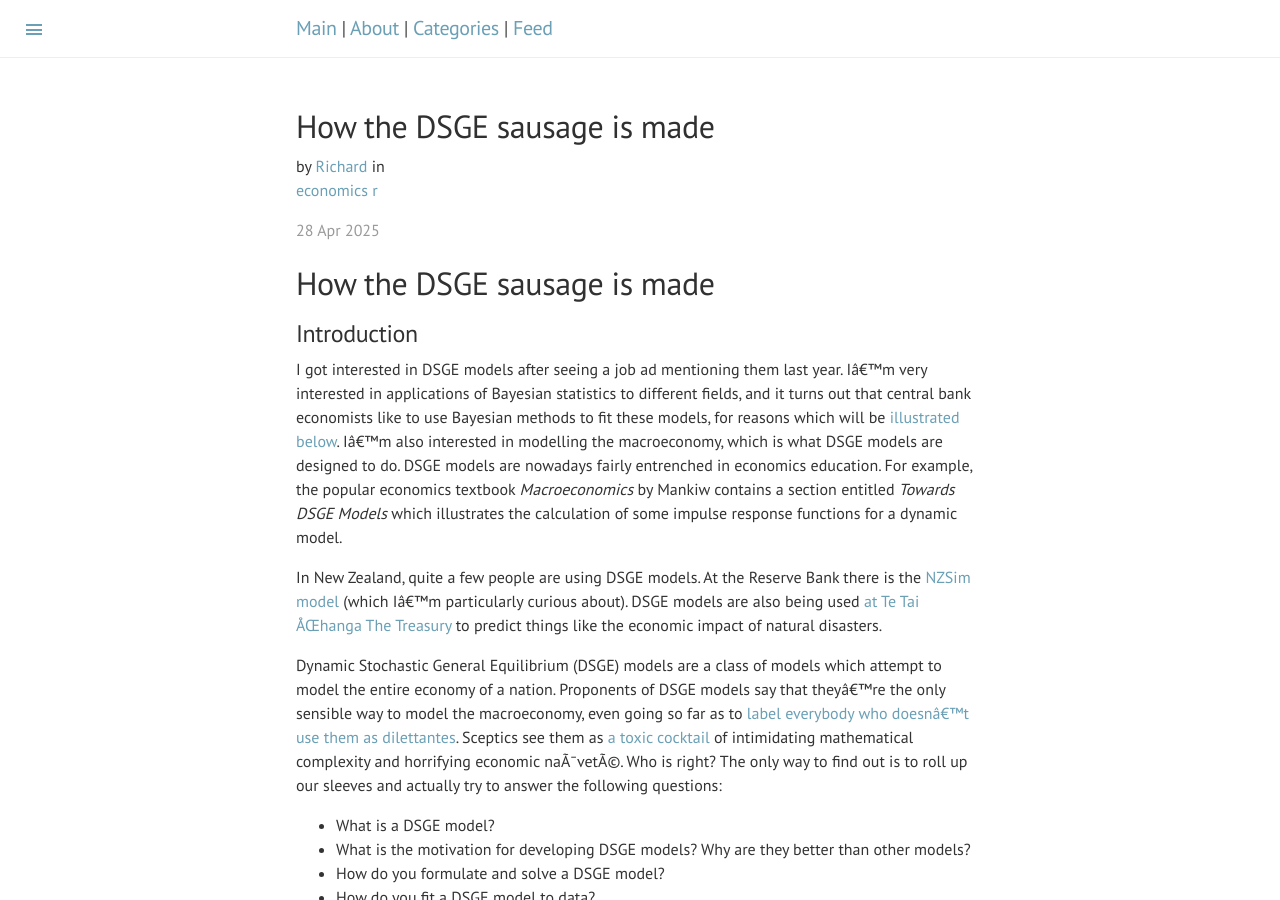
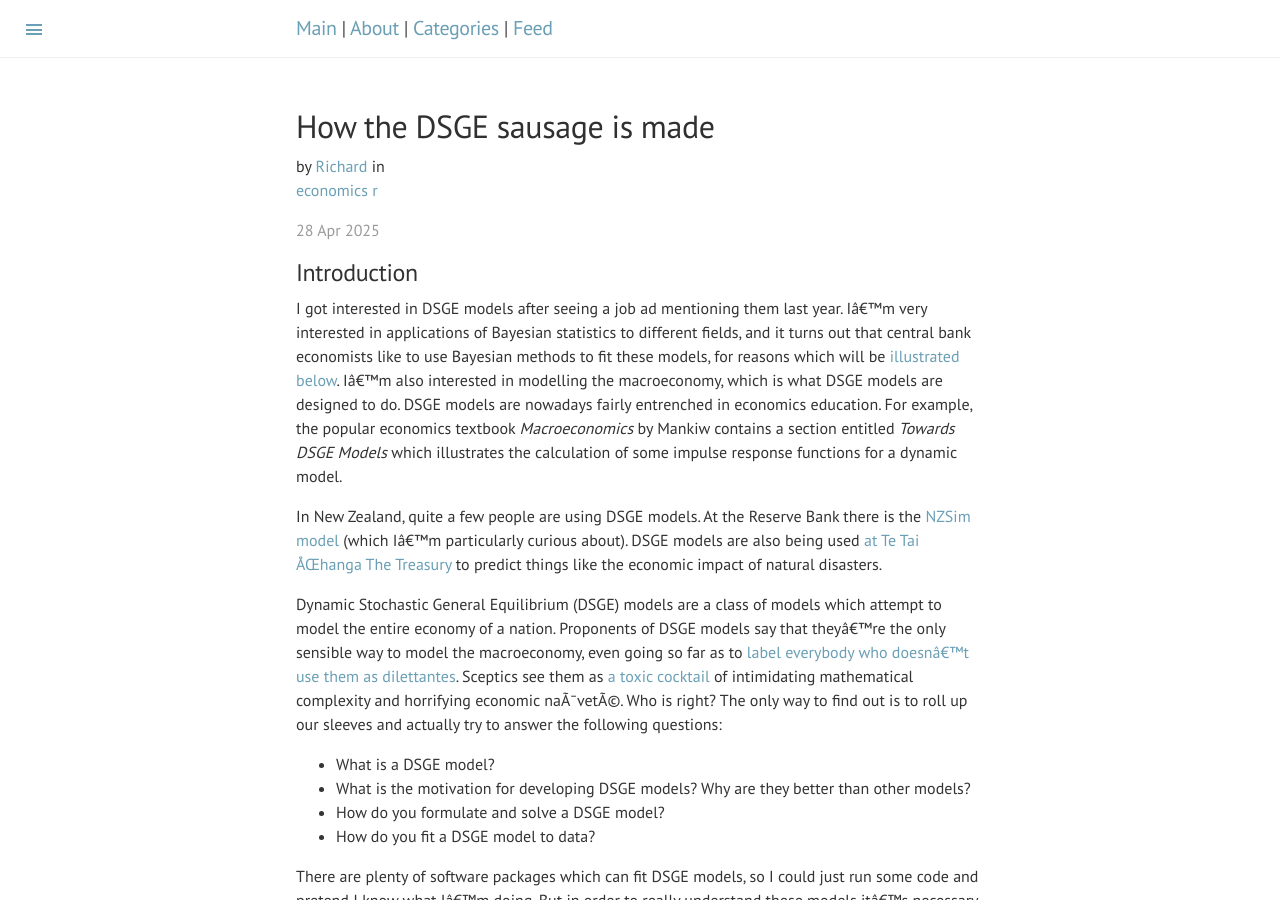
Before and after one commit to datascienceconfidential/datascienceconfidential.github.io, a Jekyll site: the page built from _posts/2025-04-28-how-the-dsge-sausage-is-made.md, in a window 1280 px wide and 900 px high. Built offline with Jekyll 4.4.1, drawn with Linux system fonts in a browser that asks for light colours; formulas are drawn with MathJax 3; a script that is not in the unit is left out; comment, search, counter and statistics services are not loaded.

Commit message:
Fixed post title appearing twice

```diff
--- a/_posts/2025-04-28-how-the-dsge-sausage-is-made.md
+++ b/_posts/2025-04-28-how-the-dsge-sausage-is-made.md
@@ -9,9 +9,6 @@ author: Richard
 categories: economics r
 published: true
 ---
-
-# How the DSGE sausage is made
-
 ## Introduction
 
 I got interested in DSGE models after seeing a job ad mentioning them last year. I'm very interested in applications of Bayesian statistics to different fields, and it turns out that central bank economists like to use Bayesian methods to fit these models, for reasons which will be [illustrated below](#fitting-the-model-to-data). I'm also interested in modelling the macroeconomy, which is what DSGE models are designed to do. DSGE models are nowadays fairly entrenched in economics education. For example, the popular economics textbook *Macroeconomics* by Mankiw contains a section entitled *Towards DSGE Models* which illustrates the calculation of some impulse response functions for a dynamic model.
@@ -920,6 +917,7 @@ This leaves the question of why [some people don't seem to like or trust DSGE mo
 It's not clear that this is necessarily better. You might say that the DSGE approach is looking at the average behaviour of a large number of people and assuming that they collectively behave optimally, but is it true that a large number of people with different utility functions each making decisions for themselves would act to maximise their collective utility? [Perhaps it is](https://johnhcochrane.blogspot.com/2023/07/new-york-times-on-hank-and-questions.html). That's supposed to be one of the [lessons of economics](https://en.wikipedia.org/wiki/The_Fable_of_the_Bees), right? But is it true that individual people really behave optimally? Behavioural economists would say no. And also, if you treat the collective utility of everyone as the only number of interest, then you can't calculate any statistics about inequality, which is something which I happen to be interested in.<sup>[4](#myfootnote4)</sup>
 
 Concerns of this sort led economists to develop extensions of DSGE models which do allow different types of agents. The most famous are the Heterogeneous Agent New Keynesian<sup>[5](#myfootnote5)</sup> or HANK models. HANK models can't be fitted using the methods we used in our example, but there are other approaches, which I'm hoping to find out about.
+___________________________
 
 ## Footnotes
 
```
